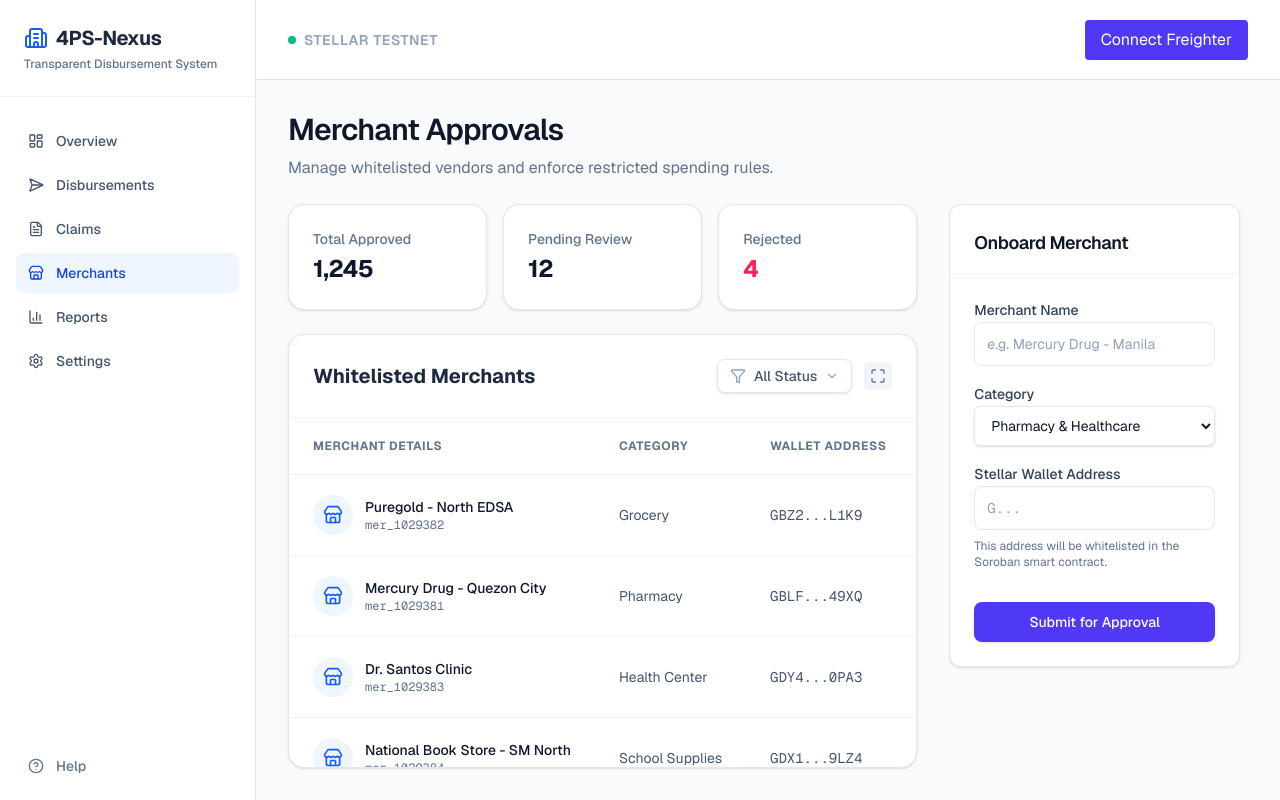
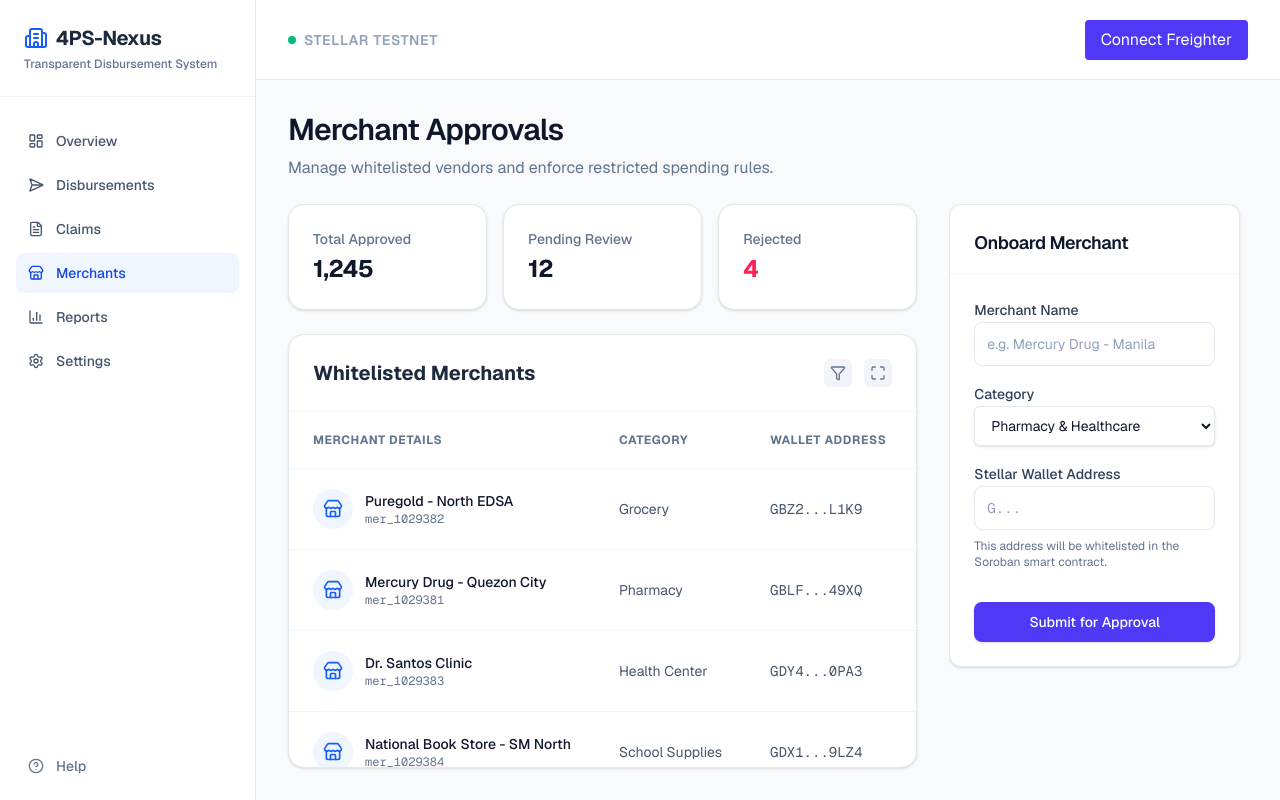
Before and after one commit to Dranyl-23/4PS-Nexus, a Next.js app in the folder web/: page /merchants in a window 1280 px wide. Built offline with nearby package versions, Linux system fonts and the light colour scheme.

Commit message:
style: change filter to small icon button

```diff
--- a/web/src/components/disbursements/DisbursementTable.tsx
+++ b/web/src/components/disbursements/DisbursementTable.tsx
@@ -50,11 +50,13 @@ export function DisbursementTable() {
           <div className="relative">
             <button
               onClick={() => setIsFilterOpen(!isFilterOpen)}
-              className="flex items-center gap-2 text-sm border border-slate-200 rounded-lg px-3 py-1.5 bg-white text-slate-600 hover:bg-slate-50 hover:text-slate-900 transition-colors font-medium shadow-sm"
+              className={`transition-colors p-1.5 rounded-md flex items-center justify-center cursor-pointer relative ${statusFilter !== 'all' ? 'bg-blue-50 text-blue-600 hover:bg-blue-100 hover:text-blue-700' : 'text-slate-500 bg-slate-100 hover:bg-slate-200 hover:text-slate-700'}`}
+              title="Filter by Status"
             >
-              <Filter className="w-4 h-4 text-slate-400" />
-              <span className="capitalize">{statusFilter === 'all' ? 'All Status' : statusFilter}</span>
-              <ChevronDown className="w-3.5 h-3.5 text-slate-400" />
+              <Filter className="w-4 h-4" />
+              {statusFilter !== 'all' && (
+                <span className="absolute top-1 right-1 w-1.5 h-1.5 bg-blue-600 rounded-full"></span>
+              )}
             </button>
 
             {isFilterOpen && (
--- a/web/src/components/merchants/MerchantTable.tsx
+++ b/web/src/components/merchants/MerchantTable.tsx
@@ -64,11 +64,13 @@ export function MerchantTable() {
             <div className="relative">
               <button
                 onClick={() => setIsFilterOpen(!isFilterOpen)}
-                className="flex items-center gap-2 text-sm border border-slate-200 rounded-lg px-3 py-1.5 bg-white text-slate-600 hover:bg-slate-50 hover:text-slate-900 transition-colors font-medium shadow-sm"
+                className={`transition-colors p-1.5 rounded-md flex items-center justify-center cursor-pointer relative ${statusFilter !== 'all' ? 'bg-blue-50 text-blue-600 hover:bg-blue-100 hover:text-blue-700' : 'text-slate-500 bg-slate-100 hover:bg-slate-200 hover:text-slate-700'}`}
+                title="Filter by Status"
               >
-                <Filter className="w-4 h-4 text-slate-400" />
-                <span className="capitalize">{statusFilter === 'all' ? 'All Status' : statusFilter}</span>
-                <ChevronDown className="w-3.5 h-3.5 text-slate-400" />
+                <Filter className="w-4 h-4" />
+                {statusFilter !== 'all' && (
+                  <span className="absolute top-1 right-1 w-1.5 h-1.5 bg-blue-600 rounded-full"></span>
+                )}
               </button>
 
               {isFilterOpen && (
```
